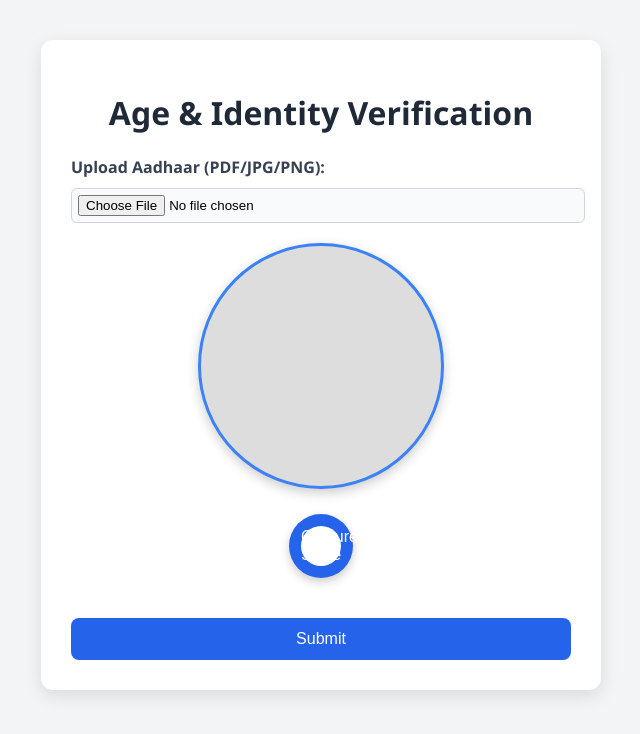
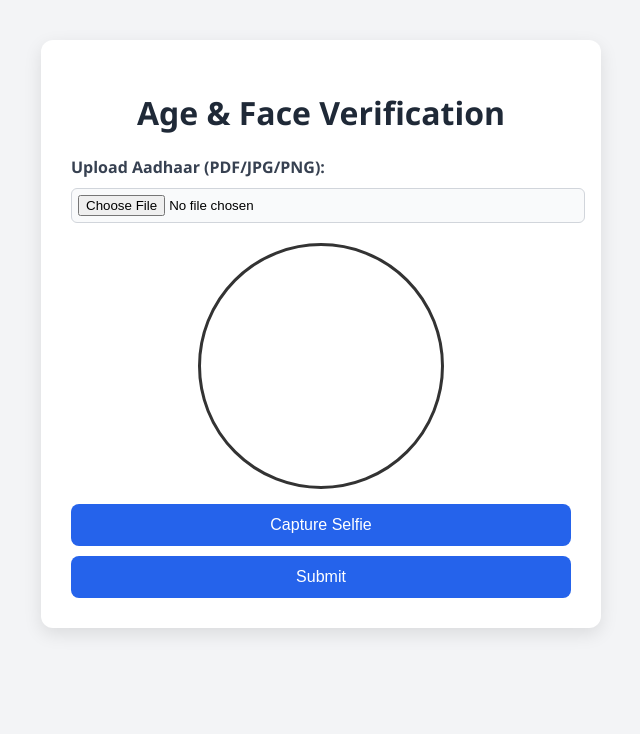
Before and after one commit to debrupf2946/CodeX-Zynga-Hackathon, a React (Create React App) app in the folder frontend/: page / in a window 1280 px wide. Shown: the top 734 px of the page, without its empty margins (319-959 px from the left). Built offline with nearby package versions, Linux system fonts and the light colour scheme; no server answers.

Commit message:
Update App.js

```diff
--- a/frontend/App.js
+++ b/frontend/App.js
@@ -4,7 +4,6 @@ import Webcam from "react-webcam";
 const App = () => {
   const webcamRef = useRef(null);
   const canvasRef = useRef(null);
-
   const [capturedImage, setCapturedImage] = useState(null);
   const [uploadedFile, setUploadedFile] = useState(null);
   const [result, setResult] = useState(null);
@@ -12,42 +11,30 @@ const App = () => {
   const [cameraError, setCameraError] = useState(false);
   const [isBlurry, setIsBlurry] = useState(false);
 
-  // Blurriness detection
   const isImageBlurry = (image) => {
     return new Promise((resolve) => {
       const canvas = canvasRef.current;
       const ctx = canvas.getContext("2d");
       const img = new Image();
       img.src = image;
-
       img.onload = () => {
         canvas.width = img.width;
         canvas.height = img.height;
         ctx.drawImage(img, 0, 0);
         const imgData = ctx.getImageData(0, 0, canvas.width, canvas.height);
         let total = 0;
-
         for (let i = 0; i < imgData.data.length; i += 4) {
-          const gray =
-            0.299 * imgData.data[i] +
-            0.587 * imgData.data[i + 1] +
-            0.114 * imgData.data[i + 2];
+          const gray = 0.299 * imgData.data[i] + 0.587 * imgData.data[i + 1] + 0.114 * imgData.data[i + 2];
           total += gray;
         }
-
         const mean = total / (imgData.data.length / 4);
         let variance = 0;
-
         for (let i = 0; i < imgData.data.length; i += 4) {
-          const gray =
-            0.299 * imgData.data[i] +
-            0.587 * imgData.data[i + 1] +
-            0.114 * imgData.data[i + 2];
+          const gray = 0.299 * imgData.data[i] + 0.587 * imgData.data[i + 1] + 0.114 * imgData.data[i + 2];
           variance += Math.pow(gray - mean, 2);
         }
-
         variance = variance / (imgData.data.length / 4);
-        resolve(variance < 100); // adjust threshold if needed
+        resolve(variance < 100);
       };
     });
   };
@@ -55,18 +42,16 @@ const App = () => {
   const capture = async () => {
     const imageSrc = webcamRef.current?.getScreenshot();
     if (!imageSrc) {
-      alert("⚠️ Failed to capture. Make sure your camera is allowed and working.");
+      alert("⚠️ Camera capture failed.");
       return;
     }
-
     const blurry = await isImageBlurry(imageSrc);
     setCapturedImage(imageSrc);
     setIsBlurry(blurry);
-
     if (blurry) {
-      alert("⚠️ This image is blurry. Please retake the selfie.");
+      alert("⚠️ Image is blurry. Please retake.");
     } else {
-      alert("✅ Selfie captured clearly!");
+      alert("✅ Clear selfie captured!");
     }
   };
 
@@ -78,12 +63,11 @@ const App = () => {
 
   const handleSubmit = async () => {
     if (!uploadedFile || !capturedImage) {
-      alert("⚠️ Please upload Aadhaar and capture a selfie first.");
+      alert("⚠️ Aadhaar and selfie both required.");
       return;
     }
-
     if (isBlurry) {
-      alert("⚠️ Cannot submit a blurry selfie. Please retake it.");
+      alert("❌ Blurry selfie. Please recapture.");
       return;
     }
 
@@ -102,7 +86,7 @@ const App = () => {
       const data = await response.json();
       setResult(data);
     } catch (err) {
-      alert("❌ Error verifying: " + err.message);
+      alert("❌ Verification failed: " + err.message);
     } finally {
       setLoading(false);
     }
@@ -110,29 +94,22 @@ const App = () => {
 
   return (
     <div className="container">
-      <h1>Age & Identity Verification</h1>
+      <h1>Age & Face Verification</h1>
 
       <div className="upload-section">
         <label>Upload Aadhaar (PDF/JPG/PNG): </label>
-        <input
-          type="file"
-          accept=".pdf,.jpg,.jpeg,.png"
-          onChange={handleFileChange}
-        />
+        <input type="file" accept=".pdf,.jpg,.jpeg,.png" onChange={handleFileChange} />
       </div>
 
       {uploadedFile && (
-        <div>
-          <h3>Aadhaar Preview:</h3>
         <img
           src={URL.createObjectURL(uploadedFile)}
           alt="Aadhaar Preview"
-            style={{ width: "100%", borderRadius: "10px" }}
+          style={{ width: "100%", marginTop: "10px", borderRadius: "8px" }}
         />
-        </div>
       )}
 
-      <div style={{ margin: "20px 0", textAlign: "center" }}>
+      <div style={{ textAlign: "center", marginTop: "20px" }}>
         <Webcam
           audio={false}
           height={240}
@@ -141,68 +118,44 @@ const App = () => {
           width={240}
           videoConstraints={{ facingMode: "user" }}
           onUserMediaError={() => setCameraError(true)}
-          style={{
-            borderRadius: "50%",
-            border: "3px solid #3b82f6",
-            boxShadow: "0 4px 12px rgba(0,0,0,0.2)",
-            backgroundColor: "#ddd"
-          }}
+          style={{ borderRadius: "50%", border: "3px solid #333" }}
         />
-        {cameraError && (
-          <p style={{ color: "red", marginTop: "10px" }}>
-            ❌ Camera access denied or not working. Please enable it in your browser settings.
-          </p>
-        )}
-        <button className="capture-button" onClick={capture} aria-label="Capture Selfie">
-          Capture Selfie
-        </button>
+        <button onClick={capture} style={{ marginTop: "10px" }}>Capture Selfie</button>
+        {cameraError && <p style={{ color: "red" }}>❌ Camera not available.</p>}
       </div>
 
       {capturedImage && (
-        <div>
-          <h3>Selfie Preview:</h3>
         <img
           src={capturedImage}
-            alt="Captured"
+          alt="Selfie Preview"
           style={{
             width: "200px",
             height: "200px",
             borderRadius: "50%",
-              border: "3px solid #10b981",
             margin: "10px auto",
             display: "block",
             objectFit: "cover",
+            border: "3px solid green"
           }}
         />
-          {isBlurry && (
-            <p style={{ color: "orange", textAlign: "center" }}>
-              ⚠️ This selfie appears blurry. Please retake it.
-            </p>
-          )}
-        </div>
       )}
 
-      <button
-        onClick={handleSubmit}
-        disabled={loading}
-        style={{ marginTop: "20px" }}
-      >
+      <button onClick={handleSubmit} disabled={loading}>
         {loading ? "Verifying..." : "Submit"}
       </button>
 
       {result && (
-        <div className="result-section">
-          <h3>Verification Result</h3>
-          <p><strong>Age:</strong> {result.age}</p>
-          <p><strong>Match:</strong> {result.isMatch ? "✅ Likely Same Person" : "❌ Not Same"}</p>
-          {result.matchScore !== undefined && (
-            <p><strong>Match Confidence:</strong> {result.matchScore.toFixed(2)}%</p>
-          )}
+        <div className="result-section" style={{ marginTop: "20px" }}>
+          <h3>Verification Results</h3>
+          <p><strong>Age:</strong> {result.age} years</p>
           <p><strong>18+:</strong> {result.is18Plus ? "✅ Yes" : "❌ No"}</p>
+          <p><strong>Face Match:</strong> {result.isMatch ? "✅ Match" : "❌ No Match"}</p>
+          <p><strong>Match Score:</strong> {result.matchScore?.toFixed(2)}%</p>
+          <p><strong>ID Quality:</strong> {result.quality?.id_quality}</p>
+          <p><strong>Selfie Quality:</strong> {result.quality?.selfie_quality}</p>
         </div>
       )}
 
-      {/* Hidden canvas for processing */}
       <canvas ref={canvasRef} style={{ display: "none" }} />
     </div>
   );
```
Lines whose indentation alone changed are shown as unchanged.
